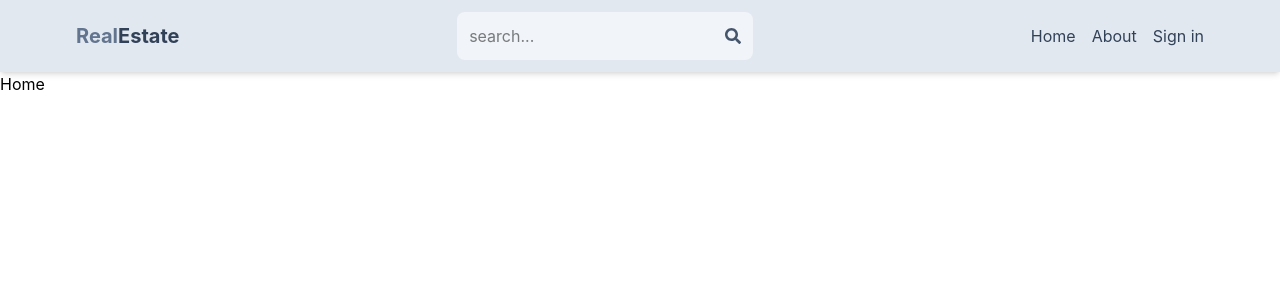
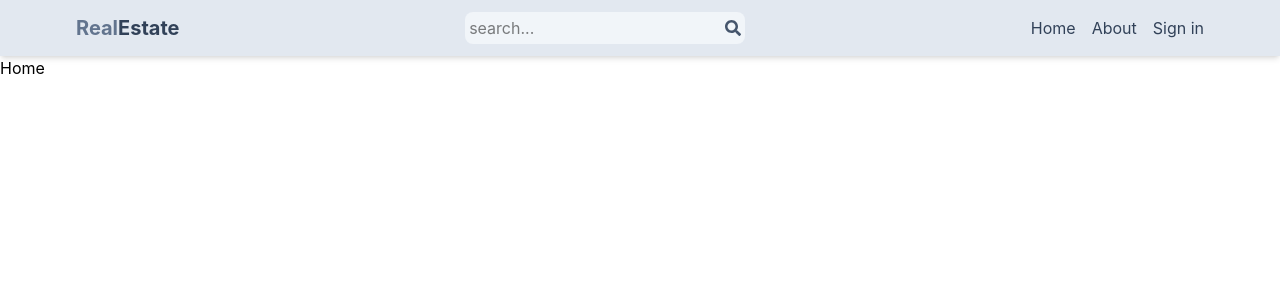
Before and after one commit to Munaimun/real-estate-mern, a React (Vite) app in the folder client/: page / in a window 1280 px wide. Shown: the top 300 px of the page. Built offline with nearby package versions, Linux system fonts and the light colour scheme.

Commit message:
changed the size of the input field

```diff
--- a/client/src/components/Header.jsx
+++ b/client/src/components/Header.jsx
@@ -15,7 +15,7 @@ const Header = () => {
         </Link>
 
         {/* header search bar */}
-        <form className="bg-slate-100 p-3 rounded-lg flex items-center">
+        <form className="bg-slate-100 p-1 rounded-lg flex items-center">
           <input
             type="text"
             placeholder="search..."
```
